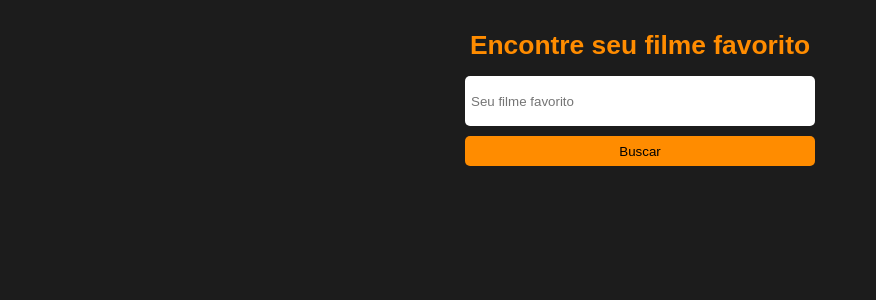
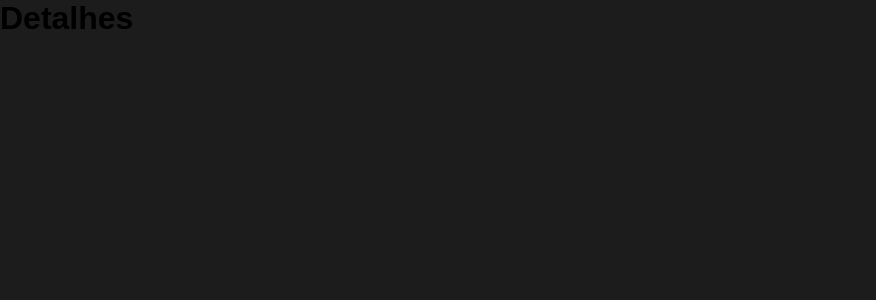
Before and after one commit to mvcbotelho/my_movie, a React (Create React App) app: page /detalhes/1 in a window 1280 px wide. Shown: the top 300 px of the page, without its empty margins (0-876 px from the left). Built offline with nearby package versions, Linux system fonts and the light colour scheme.

Commit message:
Add pagina de detalhes e add rotas

```diff
--- a/package.json
+++ b/package.json
@@ -9,6 +9,7 @@
     "axios": "^0.19.2",
     "react": "^16.13.1",
     "react-dom": "^16.13.1",
+    "react-router-dom": "^5.1.2",
     "react-scripts": "3.4.1",
     "styled-components": "^5.1.0"
   },
--- a/src/App.js
+++ b/src/App.js
@@ -1,12 +1,17 @@
 import React from 'react';
+import { BrowserRouter as Router, Route, Switch } from "react-router-dom";
 import Home from './pages/Home'
+import Details from './pages/Details'
 
 function App() {
 
   return (
-    <div className="App">
-     <Home />
-    </div>
+    <Router>
+      <Switch>
+        <Route exact path="/" component={Home} />
+        <Route exact path="/detalhes/:id" component={Details} />
+      </Switch>
+    </Router>
   );
 }
 
--- /dev/null
+++ b/src/pages/Details/index.js
@@ -0,0 +1,10 @@
+import React from 'react'
+
+function Details() {
+
+  return(
+    <h1>Detalhes</h1>
+  )
+}
+
+export default Details
--- a/src/pages/Home/index.js
+++ b/src/pages/Home/index.js
@@ -1,6 +1,8 @@
 import React, { useState } from 'react';
 import * as S from './styled'
 import axios from 'axios'
+
+import { Link } from "react-router-dom";
 
 import Cards from '../../components/Cards'
 
@@ -35,9 +37,11 @@ function Home() {
       <S.CardContainer>
         {movies ? (
           <>
-          {console.log(movies)}
+            {console.log(movies)}
             {movies.map(movie => (
-              <Cards key={movie.imdbID} title={movie.Title} year={movie.Year} poster={movie.Poster} />
+              <Link to={`/detalhes/${movie.imdbID}`}>
+                <Cards key={movie.imdbID} title={movie.Title} year={movie.Year} poster={movie.Poster} />
+              </Link>
             ))}
           </>
         ) : null}
```
Also changed, not shown: src/pages/Details/styled.js (added), 1 other file (tests, documents, lock files or other folders).
